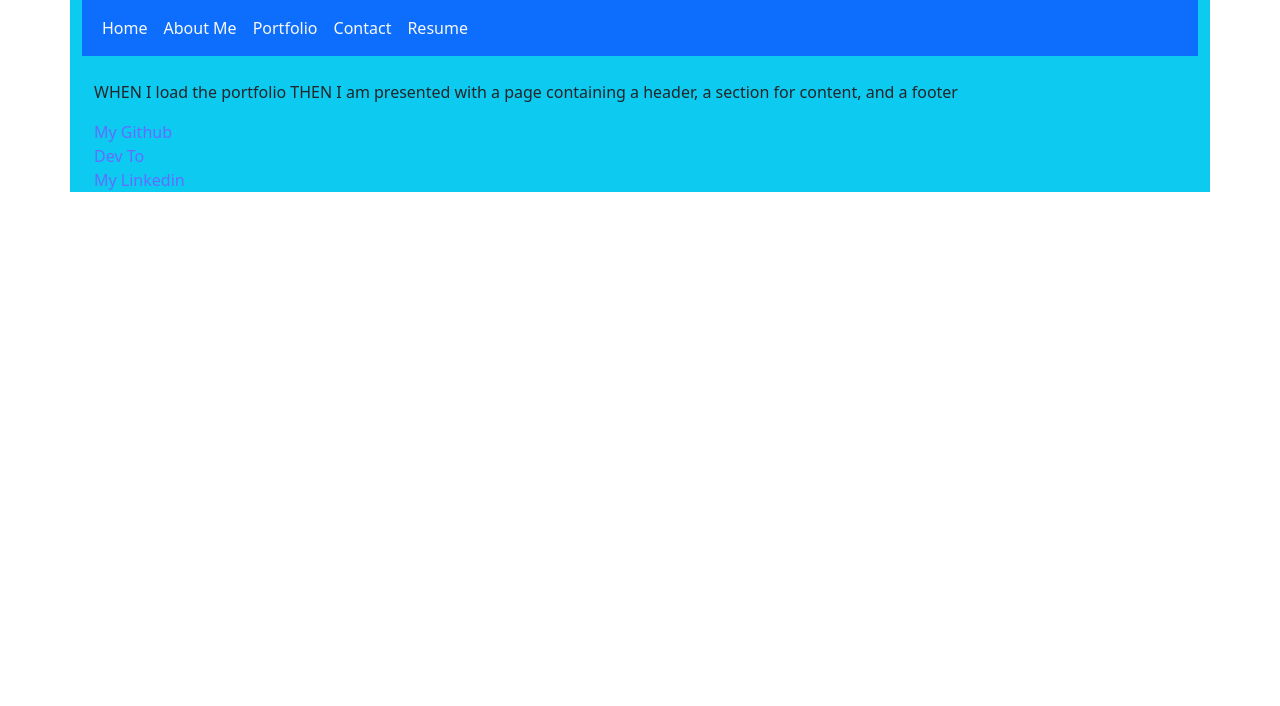
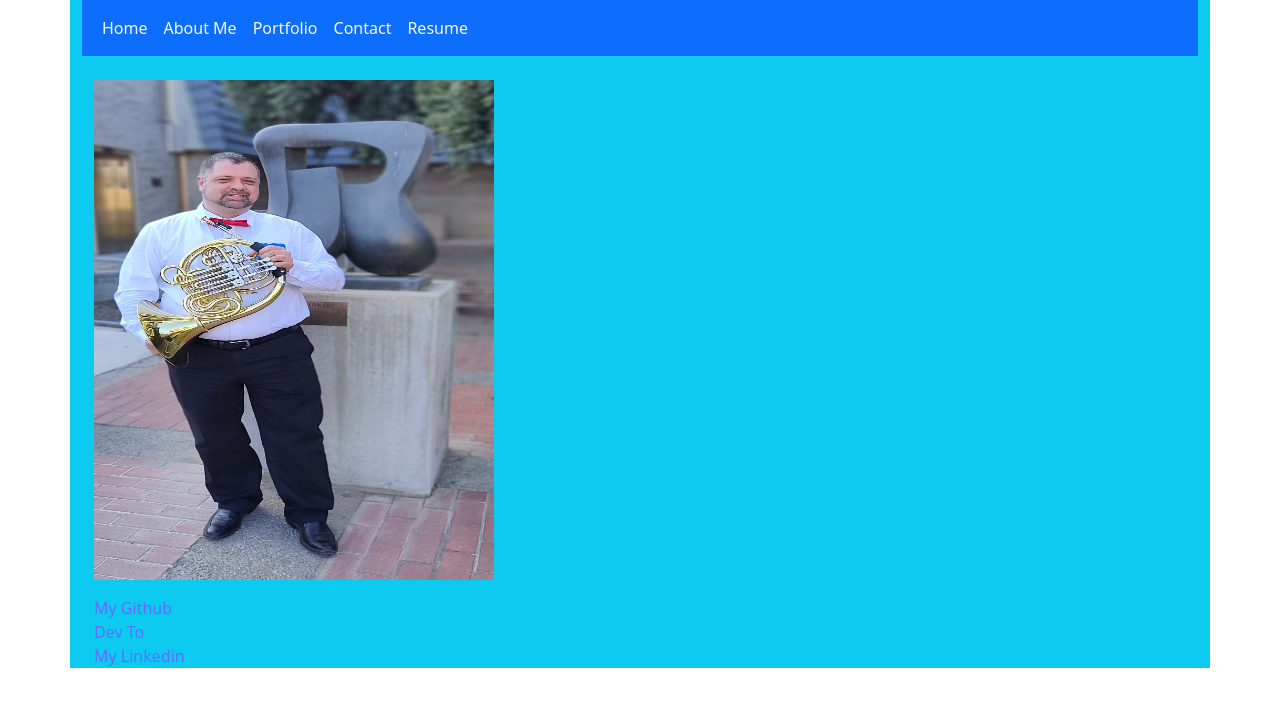
Before and after one commit to drawlin22/React-Portfolio-drawlin22, a React (Vite) app: page / in a window 1280 px wide. Shown: the top 706 px of the page. Built offline with nearby package versions, Linux system fonts and the light colour scheme.

Commit message:
added profile picutre

```diff
--- a/src/pages/HomePage.jsx
+++ b/src/pages/HomePage.jsx
@@ -8,10 +8,15 @@ export default function HomePage() {
 
   return (
     <div className="container pt-4">
+      <img
+      src="src/assets/img/Profile.jpeg" alt="logo"
+      height="500px"
+      width="400px"
+      className="a"
+       />
 
 <p>
-WHEN I load the portfolio
-THEN I am presented with a page containing a header, a section for content, and a footer
+
 </p>
 
     </div>
```
Also changed, not shown: src/assets/img/Profile.jpeg (added).
